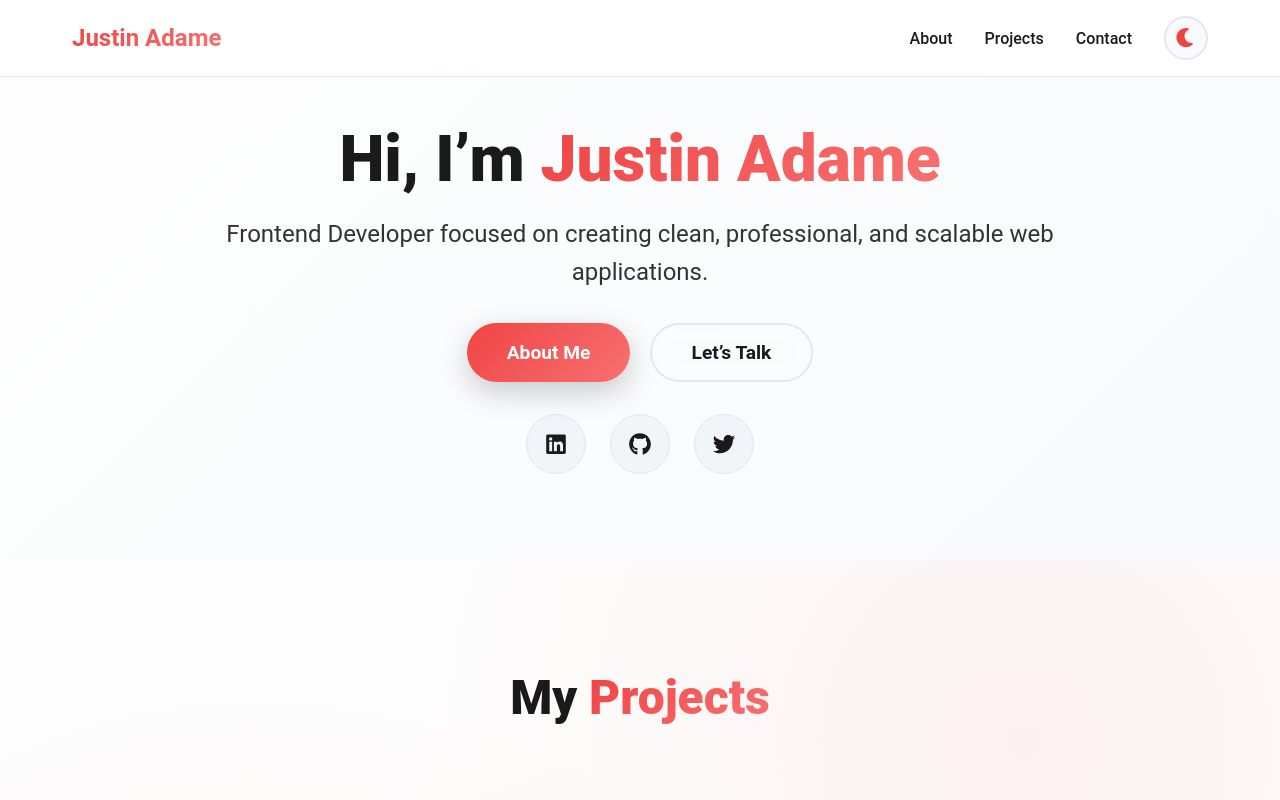
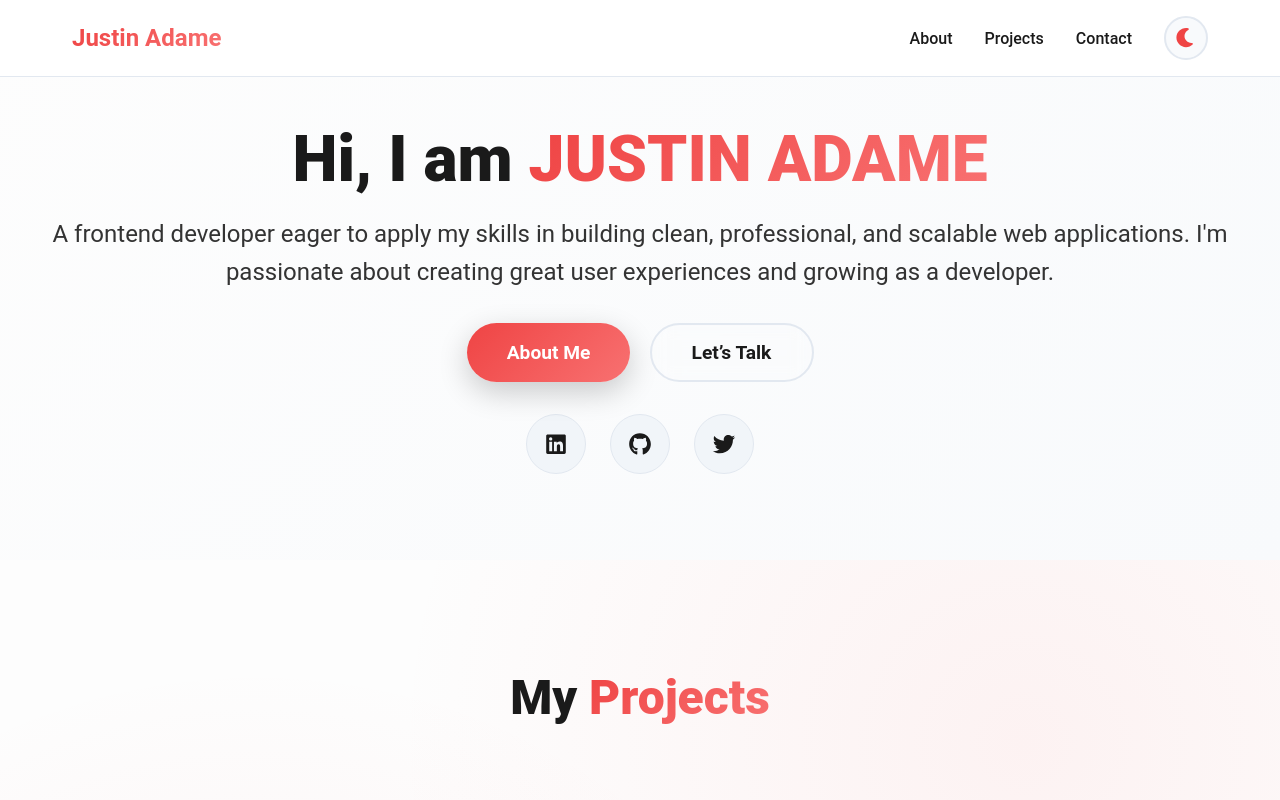
Before and after one commit to jradame/JUSTIN-PORTFOLIO-REACT-1, a React (Create React App) app: page / in a window 1280 px wide. Shown: the top 800 px of the page. Built offline with nearby package versions, Linux system fonts and the light colour scheme.

Commit message:
JUSTINPORTFOLIO

```diff
--- a/src/App.css
+++ b/src/App.css
@@ -208,6 +208,7 @@ body {
   background: linear-gradient(135deg, var(--bg-primary) 0%, var(--bg-secondary) 100%);
   color: var(--text-primary);
 }
+
 
 .dark-theme .hero {
   background: linear-gradient(135deg, var(--bg-primary) 0%, var(--bg-secondary) 100%);
--- a/src/App.js
+++ b/src/App.js
@@ -1,25 +1,13 @@
-/*
- * App.js - Main React component tying everything together
-  * Features: Dark/Light mode toggle with smooth transitions, responsive navbar with hamburger menu,
- */
-
 import React, { useEffect, useState, useRef } from 'react';
 import { FontAwesomeIcon } from '@fortawesome/react-fontawesome';
-import {
-  faSun,
-  faMoon,
-  faExternalLinkAlt,
-  faGem,
-  faCalendarAlt
-} from '@fortawesome/free-solid-svg-icons';
-import {
-  faLinkedin as faLinkedinBrand,
-  faGithub as faGithubBrand,
-  faTwitter
-} from '@fortawesome/free-brands-svg-icons';
+import { faSun, faMoon, faExternalLinkAlt, faGem, faCalendarAlt } from '@fortawesome/free-solid-svg-icons';
+import { faGithub as faGithubBrand } from '@fortawesome/free-brands-svg-icons';
 import Skeleton from 'react-loading-skeleton';
 import 'react-loading-skeleton/dist/skeleton.css';
 import './App.css';
+
+// Import your new and existing components
+import Hero from './components/Hero';
 import Modal from './components/Modal';
 import Footer from './components/Footer';
 
@@ -98,16 +86,12 @@ function App() {
     if (menuOpen) setMenuOpen(false);
   };
 
-  // ==============================
-  // PROJECTS
-  // ==============================
   const projects = [
     {
       icon: faGem,
       title: 'CineScope 🎬',
       category: 'Frontend Development',
-      description:
-        'Search movies, TV shows, and games using the OMDb API. Features modals, skeleton loaders, and smooth UI interactions.',
+      description: 'Search movies, TV shows, and games using the OMDb API. Features modals, skeleton loaders, and smooth UI interactions.',
       status: 'COMPLETED',
       imageUrl: '/images/cinescope-preview.png',
       githubUrl: 'https://github.com/jradame/CINESCOPE-PROJECT',
@@ -118,8 +102,7 @@ function App() {
       icon: faGem,
       title: 'Library Project 📚',
       category: 'Frontend Development',
-      description:
-        'A responsive React web app that simulates an online bookstore. Users can browse, filter, sort by price or rating, and see which books are on sale.',
+      description: 'A responsive React web app that simulates an online bookstore. Users can browse, filter, sort by price or rating, and see which books are on sale.',
       status: 'COMPLETED',
       imageUrl: '/images/library-screenshot.png',
       githubUrl: 'https://github.com/jradame/LIBRARYPROJECT',
@@ -130,8 +113,7 @@ function App() {
       icon: faGem,
       title: 'Ultraverse NFT Marketplace',
       category: 'Frontend Development',
-      description:
-        'React NFT marketplace with dark/light themes and smooth navigation. Built from scratch and deployed on Vercel.',
+      description: 'React NFT marketplace with dark/light themes and smooth navigation. Built from scratch and deployed on Vercel.',
       status: 'COMPLETED',
       imageUrl: '/images/ultraverse-screenshot.png',
       githubUrl: 'https://github.com/jradame/ultraverse-nft-project',
@@ -145,19 +127,10 @@ function App() {
       {/* NAVBAR */}
       <nav className="navbar">
         <div className="nav-container">
-          <button
-            className="nav__logo-text"
-            onClick={() => window.scrollTo({ top: 0, behavior: 'smooth' })}
-            aria-label="Scroll to top"
-          >
+          <button className="nav__logo-text" onClick={() => window.scrollTo({ top: 0, behavior: 'smooth' })} aria-label="Scroll to top">
             Justin Adame
           </button>
-          <button
-            className={`hamburger ${menuOpen ? 'active' : ''}`}
-            onClick={toggleMenu}
-            aria-label="Toggle navigation menu"
-            aria-expanded={menuOpen}
-          >
+          <button className={`hamburger ${menuOpen ? 'active' : ''}`} onClick={toggleMenu} aria-label="Toggle navigation menu" aria-expanded={menuOpen}>
             <span className="bar"></span>
             <span className="bar"></span>
             <span className="bar"></span>
@@ -172,167 +145,42 @@ function App() {
               </div>
             ) : (
               <>
+                <li><button className="nav__link--anchor" onClick={() => openModal('about')}>About</button></li>
+                <li><button className="nav__link--anchor" onClick={scrollToProjects}>Projects</button></li>
+                <li><button className="nav__link--anchor" onClick={() => openModal('contact')}>Contact</button></li>
                 <li>
-                  <button
-                    className="nav__link--anchor"
-                    onClick={() => openModal('about')}
-                  >
-                    About
-                  </button>
-                </li>
-                <li>
-                  <button
-                    className="nav__link--anchor"
-                    onClick={scrollToProjects}
-                  >
-                    Projects
-                  </button>
-                </li>
-                <li>
-                  <button
-                    className="nav__link--anchor"
-                    onClick={() => openModal('contact')}
-                  >
-                    Contact
-                  </button>
-                </li>
-                <li>
-                  <button
-                    className={`theme-toggle ${
-                      isDarkMode ? 'theme-toggle--dark' : ''
-                    }`}
-                    onClick={toggleTheme}
-                    disabled={isTransitioning}
-                    aria-label={`Switch to ${
-                      isDarkMode ? 'light' : 'dark'
-                    } mode`}
-                  >
-                    <FontAwesomeIcon
-                      icon={isDarkMode ? faSun : faMoon}
-                      className="theme-toggle__icon"
-                    />
+                  <button className={`theme-toggle ${isDarkMode ? 'theme-toggle--dark' : ''}`} onClick={toggleTheme} disabled={isTransitioning} aria-label={`Switch to ${isDarkMode ? 'light' : 'dark'} mode`}>
+                    <FontAwesomeIcon icon={isDarkMode ? faSun : faMoon} className="theme-toggle__icon" />
                   </button>
                 </li>
               </>
             )}
           </ul>
         </div>
-        {menuOpen && (
-          <div className="menu-overlay" onClick={closeMenu} aria-label="Close menu" />
-        )}
+        {menuOpen && <div className="menu-overlay" onClick={closeMenu} aria-label="Close menu" />}
       </nav>
 
-      {/* HERO */}
-      <section className="hero">
-        <div className="hero-container">
-          <div className="hero-content">
-            <div className="hero-text">
-              {loading ? (
-                <>
-                  <Skeleton height="60px" width="80%" />
-                  <Skeleton height="30px" width="90%" />
-                  <Skeleton height="20px" count={3} />
-                  <div
-                    style={{
-                      display: 'flex',
-                      gap: '1rem',
-                      marginTop: '2rem'
-                    }}
-                  >
-                    <Skeleton width="150px" height="50px" />
-                    <Skeleton width="150px" height="50px" />
-                  </div>
-                </>
-              ) : (
-                <>
-                  <h1 className="hero-title">
-                    Hi, I’m <span className="blue">Justin Adame</span>
-                  </h1>
-                  <p className="hero-subtitle">
-                    Frontend Developer focused on creating clean, professional,
-                    and scalable web applications.
-                  </p>
-                  <div className="hero-buttons">
-                    <button
-                      className="btn btn-primary"
-                      onClick={() => openModal('about')}
-                    >
-                      About Me
-                    </button>
-                    <button
-                      className="btn btn-secondary"
-                      onClick={() => openModal('contact')}
-                    >
-                      Let’s Talk
-                    </button>
-                  </div>
-                </>
-              )}
-              {!loading && (
-                <div className="social-links">
-                  <a
-                    href="https://linkedin.com/in/justin-adame"
-                    className="social-link"
-                    aria-label="LinkedIn"
-                  >
-                    <FontAwesomeIcon icon={faLinkedinBrand} />
-                  </a>
-                  <a
-                    href="https://github.com/justin-adame"
-                    className="social-link"
-                    aria-label="GitHub"
-                  >
-                    <FontAwesomeIcon icon={faGithubBrand} />
-                  </a>
-                  <a
-                    href="https://twitter.com/justin_adame"
-                    className="social-link"
-                    aria-label="Twitter"
-                  >
-                    <FontAwesomeIcon icon={faTwitter} />
-                  </a>
-                </div>
-              )}
-            </div>
-          </div>
-        </div>
-      </section>
+      {/* HERO COMPONENT */}
+      <Hero loading={loading} openModal={openModal} />
 
-      {/* PROJECTS */}
+      {/* PROJECTS SECTION */}
       <section className="projects">
         <div className="projects__container">
-          <h2 className="section__title">
-            My <span className="blue">Projects</span>
-          </h2>
+          <h2 className="section__title">My <span className="blue">Projects</span></h2>
           <div className="projects__cards">
             {loading ? (
               [...Array(3)].map((_, i) => (
                 <div key={i} className="project-block project-block--loading">
-                  <div className="project-image-container">
-                    <Skeleton height="270px" className="project-image-simple" />
-                  </div>
+                  <div className="project-image-container"><Skeleton height="270px" className="project-image-simple" /></div>
                   <div className="project-simple-info">
                     <Skeleton width="70%" height="20px" />
                     <Skeleton count={2} />
-                    <div
-                      style={{
-                        display: 'flex',
-                        gap: '0.8rem',
-                        marginTop: '0.6rem'
-                      }}
-                    >
+                    <div style={{ display: 'flex', gap: '0.8rem', marginTop: '0.6rem' }}>
                       <Skeleton width="80px" height="28px" />
                       <Skeleton width="60px" height="28px" />
                     </div>
-                    <div
-                      style={{
-                        display: 'flex',
-                        gap: '0.3rem',
-                        marginTop: '0.6rem'
-                      }}
-                    >
-                      <Skeleton width="45px" height="16px" />
-                      <Skeleton width="45px" height="16px" />
+                    <div style={{ display: 'flex', gap: '0.3rem', marginTop: '0.6rem' }}>
+                      <Skeleton width="45px" height="16px" /><Skeleton width="45px" height="16px" />
                     </div>
                   </div>
                 </div>
@@ -342,61 +190,21 @@ function App() {
                 <div key={idx} className="project-block">
                   <div className="project-image-container">
                     {project.imageUrl ? (
-                      <img
-                        src={project.imageUrl}
-                        alt={`${project.title} screenshot`}
-                        className="project-image-simple"
-                        onError={(e) => {
-                          e.target.src = `https://via.placeholder.com/370x270/3b82f6/ffffff?text=${encodeURIComponent(
-                            project.title
-                          )}`;
-                        }}
-                      />
+                      <img src={project.imageUrl} alt={`${project.title} screenshot`} className="project-image-simple" onError={(e) => { e.target.src = `https://via.placeholder.com/370x270/3b82f6/ffffff?text=${encodeURIComponent(project.title)}`; }} />
                     ) : (
                       <div className="project-icon-placeholder">
-                        <FontAwesomeIcon icon={project.icon} />
-                        <div className="project-status-overlay">
-                          <FontAwesomeIcon icon={faCalendarAlt} />
-                          <span>{project.status}</span>
-                        </div>
+                        <FontAwesomeIcon icon={project.icon} /><div className="project-status-overlay"><FontAwesomeIcon icon={faCalendarAlt} /><span>{project.status}</span></div>
                       </div>
                     )}
                   </div>
                   <div className="project-simple-info">
-                    <h3 className="project-simple-title">
-                      {project.title}
-                      {project.title.includes("NFT") && (
-                        <span className="emoji">💎</span>
-                      )}
-                    </h3>
+                    <h3 className="project-simple-title">{project.title}{project.title.includes("NFT") && <span className="emoji">💎</span>}</h3>
                     <p className="project-simple-desc">{project.description}</p>
                     <div className="project-simple-links">
-                      {project.liveUrl && (
-                        <a
-                          href={project.liveUrl}
-                          className="project-simple-btn"
-                          target="_blank"
-                          rel="noopener noreferrer"
-                        >
-                          <FontAwesomeIcon icon={faExternalLinkAlt} /> Live Demo
-                        </a>
-                      )}
-                      <a
-                        href={project.githubUrl}
-                        className="project-simple-btn project-simple-btn-github"
-                        target="_blank"
-                        rel="noopener noreferrer"
-                      >
-                        <FontAwesomeIcon icon={faGithubBrand} /> GitHub
-                      </a>
+                      {project.liveUrl && <a href={project.liveUrl} className="project-simple-btn" target="_blank" rel="noopener noreferrer"><FontAwesomeIcon icon={faExternalLinkAlt} /> Live Demo</a>}
+                      <a href={project.githubUrl} className="project-simple-btn project-simple-btn-github" target="_blank" rel="noopener noreferrer"><FontAwesomeIcon icon={faGithubBrand} /> GitHub</a>
                     </div>
-                    <div className="project-simple-tags">
-                      {project.technologies.map((tech, tIdx) => (
-                        <span key={tIdx} className="project-simple-tag">
-                          {tech}
-                        </span>
-                      ))}
-                    </div>
+                    <div className="project-simple-tags">{project.technologies.map((tech, tIdx) => (<span key={tIdx} className="project-simple-tag">{tech}</span>))}</div>
                   </div>
                 </div>
               ))
@@ -409,13 +217,7 @@ function App() {
       <Footer loading={loading} toggleModal={openModal} />
 
       {/* MODAL */}
-      <Modal
-        isOpen={modalOpen}
-        onClose={closeModal}
-        loading={modalLoading}
-        modalType={modalType}
-        ref={modalRef}
-      />
+      <Modal isOpen={modalOpen} onClose={closeModal} loading={modalLoading} modalType={modalType} ref={modalRef} />
     </div>
   );
 }
--- /dev/null
+++ b/src/components/Hero.jsx
@@ -0,0 +1,77 @@
+import React from 'react';
+import Skeleton from 'react-loading-skeleton';
+import { FontAwesomeIcon } from '@fortawesome/react-fontawesome';
+import {
+  faLinkedin as faLinkedinBrand,
+  faGithub as faGithubBrand,
+  faTwitter,
+} from '@fortawesome/free-brands-svg-icons';
+
+// You can uncomment this when you have a photo
+// import profilePhoto from '../assets/profile-photo.jpg';
+
+const Hero = ({ loading, openModal }) => {
+  return (
+    <section className="hero">
+      <div className="hero-container">
+        <div className="hero-content-wrapper">
+          <div className="hero-image-container">
+            {/*  add image here: */}
+            {/* <img src={profilePhoto} alt="Justin Adame" className="hero-photo" /> */}
+          </div>
+
+          <div className="hero-text-content">
+            {loading ? (
+              <>
+                <Skeleton height="60px" width="80%" />
+                <Skeleton height="30px" width="90%" />
+                <div style={{ display: 'flex', gap: '1rem', marginTop: '2rem' }}>
+                  <Skeleton width="150px" height="50px" />
+                  <Skeleton width="150px" height="50px" />
+                </div>
+              </>
+            ) : (
+              <>
+                <h1 className="hero-title">
+                  Hi, I am <span className="blue">JUSTIN ADAME</span>
+                </h1>
+                <p className="hero-subtitle">
+                  A frontend developer eager to apply my skills in building clean, professional, and scalable web applications. I'm passionate about creating great user experiences and growing as a developer.
+                </p>
+                <div className="hero-buttons">
+                  <button
+                    className="btn btn-primary"
+                    onClick={() => openModal('about')}
+                  >
+                    About Me
+                  </button>
+                  <button
+                    className="btn btn-secondary"
+                    onClick={() => openModal('contact')}
+                  >
+                    Let’s Talk
+                  </button>
+                </div>
+              </>
+            )}
+            {!loading && (
+              <div className="social-links">
+                <a href="https://linkedin.com/in/justin-adame" className="social-link" aria-label="LinkedIn">
+                  <FontAwesomeIcon icon={faLinkedinBrand} />
+                </a>
+                <a href="https://github.com/justin-adame" className="social-link" aria-label="GitHub">
+                  <FontAwesomeIcon icon={faGithubBrand} />
+                </a>
+                <a href="https://twitter.com/justin_adame" className="social-link" aria-label="Twitter">
+                  <FontAwesomeIcon icon={faTwitter} />
+                </a>
+              </div>
+            )}
+          </div>
+        </div>
+      </div>
+    </section>
+  );
+};
+
+export default Hero;
```
Also changed, not shown: 2 other files (tests, documents, lock files or other folders).
